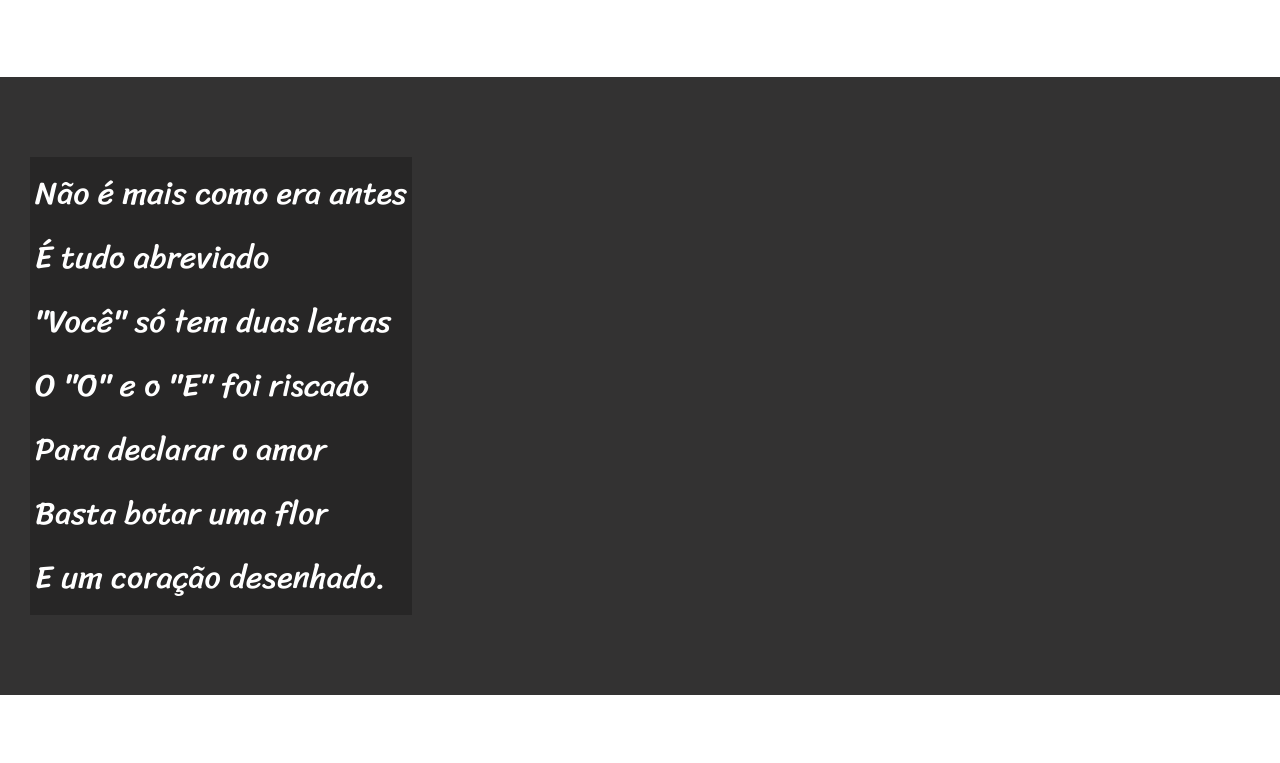
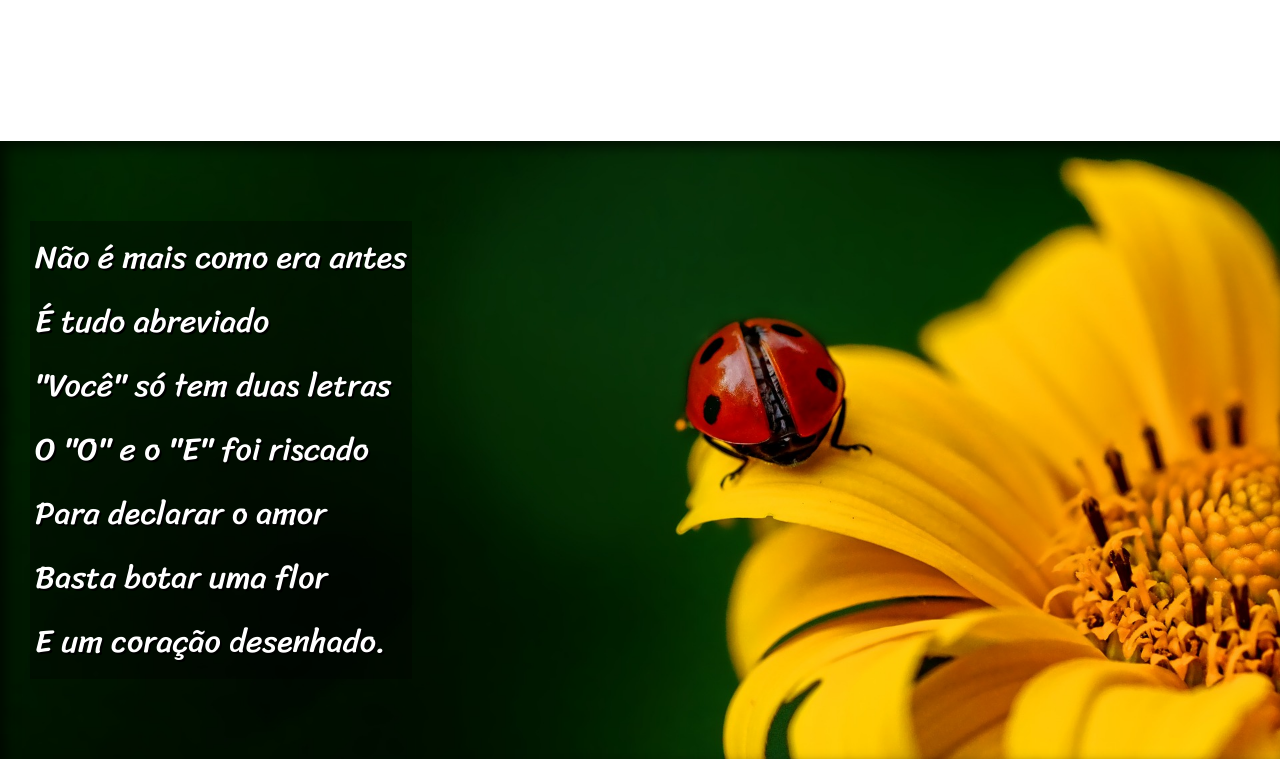
Before and after one commit to TavaresLeo/projeto-cordel, a plain HTML site: page index.html in a window 1280 px wide. Shown: the part 720-1483 px from the top of the page. Drawn offline with Linux system fonts and the light colour scheme.

Commit message:
adição de imagens e parallax simples

```diff
--- a/css/style.css
+++ b/css/style.css
@@ -60,6 +60,10 @@ section {
     font-size: 2em;
 }
 
+section p {
+    padding-bottom: 2em;
+}
+
 section.normal {
     background-color: white;
     color: black;
@@ -68,12 +72,26 @@ section.normal {
 section.imagem {
     background-color: rgb(51, 50, 50);
     color: white;
+    box-shadow: inset 6px 6px 13px 0px rgba(0, 0, 0, 0.616);
+    background-attachment: fixed;
 }
 
 section.imagem p {
     display: inline-block;
     padding: 5px;
-    background-color: rgba(0, 0, 0, 0.24);
+    background-color: rgba(0, 0, 0, 0.315);
+    text-shadow: 2px 2px 0px black;
+}
+
+section#img01 {
+    background-image: url('../imagens/background001.jpg');
+    background-position: right center;
+    background-size: cover;
+}
+
+section#img02 {
+    background-image: url('../imagens/background002.jpg');
+    background-size: cover;
 }
 
 footer {
--- a/index.html
+++ b/index.html
@@ -29,7 +29,7 @@
 
 
 
-    <section class=imagem>
+    <section class=imagem id="img01">
         <p>
             Não é mais como era antes<br>
             É tudo abreviado<br>
@@ -64,7 +64,7 @@
         </p>
     </section>
 
-    <section class="imagem">
+    <section class="imagem" id="img02">
         <p>
             Tenho saudade das cartas<br>
             Escritas com a própria mão<br>
```
